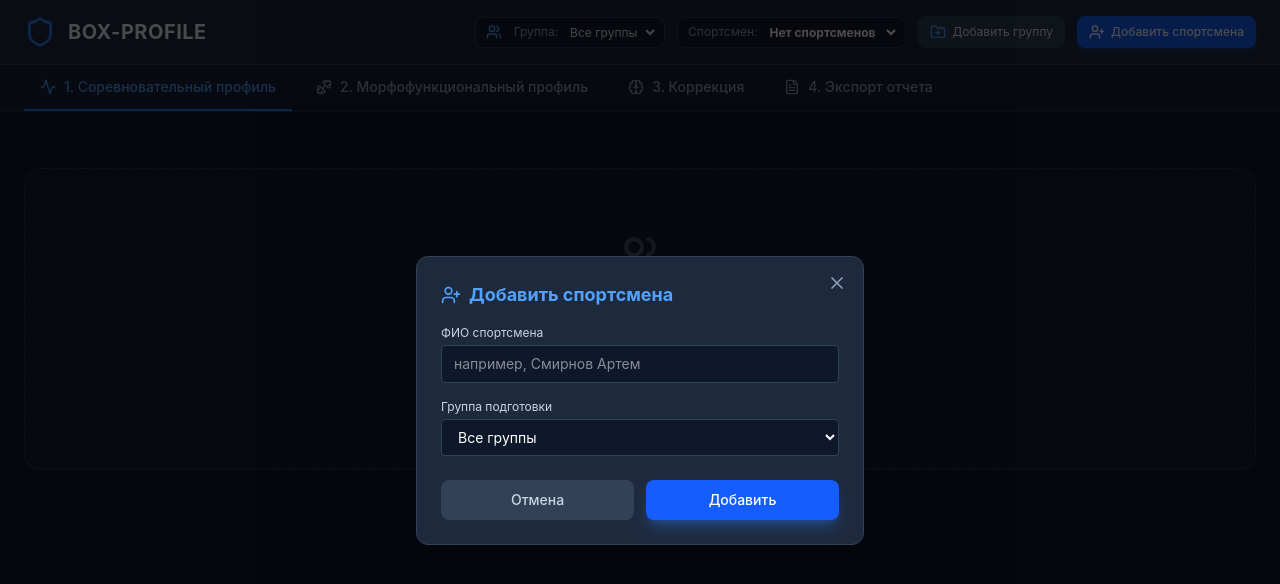
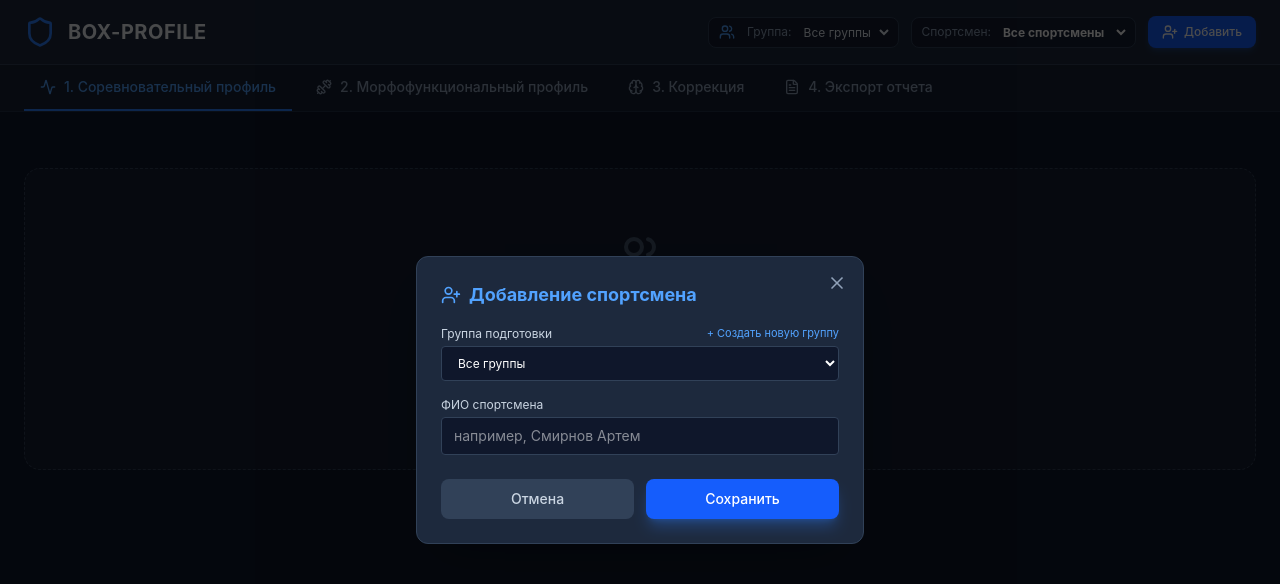
Before and after one commit to konstantinsharomov125/boxing-pwa, a React (Vite) app: page / in a window 1280 px wide. Both pictures are taken after a click on the button "Добавить спортсмена". Shown: the top 584 px of the page. Built offline with nearby package versions, Linux system fonts and the light colour scheme.

Commit message:
feat: unified add modal, delete options, and default label

```diff
--- a/src/App.jsx
+++ b/src/App.jsx
@@ -1,5 +1,5 @@
 import React, { useState, useEffect } from 'react';
-import { Shield, Activity, Dumbbell, Brain, UserPlus, FileText, X, FolderPlus, Users } from 'lucide-react';
+import { Shield, Activity, Dumbbell, Brain, UserPlus, FileText, X, Users, Trash2, Plus } from 'lucide-react';
 import BoxDataView from './components/BoxDataView';
 import PhysTestView from './components/PhysTestView';
 import MatrixView from './components/MatrixView';
@@ -8,7 +8,7 @@ import ReportView from './components/ReportView';
 export default function App() {
   const [activeTab, setActiveTab] = useState('boxdata');
 
-  // Чистый список групп (по умолчанию только "Все группы")
+  // Список групп (по умолчанию "Все группы")
   const [groups, setGroups] = useState(() => {
     const saved = localStorage.getItem('box_groups');
     return saved ? JSON.parse(saved) : ['Все группы'];
@@ -16,7 +16,7 @@ export default function App() {
 
   const [selectedGroup, setSelectedGroup] = useState('Все группы');
 
-  // Чистый список спортсменов
+  // Список спортсменов
   const [athletes, setAthletes] = useState(() => {
     const saved = localStorage.getItem('box_athletes');
     if (saved) {
@@ -26,14 +26,12 @@ export default function App() {
   });
 
   const [selectedAthlete, setSelectedAthlete] = useState(athletes[0] || null);
-  const [isAddAthleteOpen, setIsAddAthleteOpen] = useState(false);
-  const [isManageGroupsOpen, setIsManageGroupsOpen] = useState(false);
+  const [isAddModalOpen, setIsAddModalOpen] = useState(false);
 
-  // Поля формы добавления атлета (ФИО и группа)
-  const [newName, setNewName] = useState('');
-  const [newGroup, setNewGroup] = useState(groups[0] || 'Все группы');
-
-  // Поле создания новой группы
+  // Поля единого модального окна
+  const [athleteNameInput, setAthleteNameInput] = useState('');
+  const [targetGroup, setTargetGroup] = useState('Все группы');
+  const [isCreatingNewGroup, setIsCreatingNewGroup] = useState(false);
   const [newGroupNameInput, setNewGroupNameInput] = useState('');
 
   useEffect(() => {
@@ -44,12 +42,11 @@ export default function App() {
     localStorage.setItem('box_athletes', JSON.stringify(athletes));
   }, [athletes]);
 
-  // Фильтрация спортсменов по выбранной группе
+  // Фильтрация спортсменов по группе
   const filteredAthletes = selectedGroup === 'Все группы'
     ? athletes
     : athletes.filter(a => a.group === selectedGroup);
 
-  // Синхронизация активного спортсмена
   useEffect(() => {
     if (filteredAthletes.length > 0) {
       if (!filteredAthletes.some(a => a.id === selectedAthlete?.id)) {
@@ -60,14 +57,30 @@ export default function App() {
     }
   }, [selectedGroup, filteredAthletes, selectedAthlete]);
 
-  const handleAddAthlete = (e) => {
+  // Единый обработчик добавления группы/спортсмена
+  const handleAddSubmit = (e) => {
     e.preventDefault();
-    if (!newName.trim()) return;
+    let finalGroup = targetGroup;
+
+    // Если тренером создается новая группа
+    if (isCreatingNewGroup && newGroupNameInput.trim()) {
+      finalGroup = newGroupNameInput.trim();
+      if (!groups.includes(finalGroup)) {
+        setGroups([...groups, finalGroup]);
+      }
+    } else if (finalGroup === 'Все группы') {
+      finalGroup = groups[1] || 'Основная группа';
+      if (!groups.includes(finalGroup)) {
+        setGroups([...groups, finalGroup]);
+      }
+    }
+
+    if (!athleteNameInput.trim()) return;
 
     const newAthlete = {
       id: Date.now(),
-      name: newName.trim(),
-      group: newGroup === 'Все группы' ? (groups[1] || 'Основная группа') : newGroup,
+      name: athleteNameInput.trim(),
+      group: finalGroup,
       style: 'Темповик',
       weight: '67 кг',
     };
@@ -75,17 +88,34 @@ export default function App() {
     const updated = [...athletes, newAthlete];
     setAthletes(updated);
     setSelectedAthlete(newAthlete);
-    setNewName('');
-    setIsAddAthleteOpen(false);
+
+    // Сброс полей
+    setAthleteNameInput('');
+    setNewGroupNameInput('');
+    setIsCreatingNewGroup(false);
+    setIsAddModalOpen(false);
   };
 
-  const handleCreateGroup = (e) => {
-    e.preventDefault();
-    if (!newGroupNameInput.trim() || groups.includes(newGroupNameInput.trim())) return;
-    const updatedGroups = [...groups, newGroupNameInput.trim()];
-    setGroups(updatedGroups);
-    setNewGroup(newGroupNameInput.trim());
-    setNewGroupNameInput('');
+  // Функция удаления спортсмена
+  const handleDeleteAthlete = (id) => {
+    if (window.confirm('Вы уверены, что хотите удалить спортсмена?')) {
+      const updated = athletes.filter(a => a.id !== id);
+      setAthletes(updated);
+      if (selectedAthlete?.id === id) {
+        setSelectedAthlete(updated[0] || null);
+      }
+    }
+  };
+
+  // Функция удаления группы
+  const handleDeleteGroup = (groupName) => {
+    if (groupName === 'Все группы') return;
+    if (window.confirm(`Удалить группу "${groupName}"? Спортсмены этой группы перейдут в "Все группы".`)) {
+      setGroups(groups.filter(g => g !== groupName));
+      if (selectedGroup === groupName) {
+        setSelectedGroup('Все группы');
+      }
+    }
   };
 
   return (
@@ -99,9 +129,9 @@ export default function App() {
           </div>
         </div>
 
-        {/* Правый верхний блок управления */}
+        {/* Управление выбором и добавлением */}
         <div className="flex flex-wrap items-center gap-3">
-          {/* Селект выбор группы */}
+          {/* Фильтр по группе */}
           <div className="flex items-center space-x-2 bg-slate-900/60 p-1.5 rounded-lg border border-slate-700">
             <Users className="w-4 h-4 text-blue-400 ml-1" />
             <span className="text-xs text-slate-400 pl-1">Группа:</span>
@@ -114,9 +144,19 @@ export default function App() {
                 <option key={idx} value={g} className="bg-slate-800 text-white">{g}</option>
               ))}
             </select>
+
+            {selectedGroup !== 'Все группы' && (
+              <button
+                onClick={() => handleDeleteGroup(selectedGroup)}
+                className="text-slate-500 hover:text-red-400 p-1 transition-colors cursor-pointer"
+                title="Удалить выбранную группу"
+              >
+                <Trash2 className="w-3.5 h-3.5" />
+              </button>
+            )}
           </div>
 
-          {/* Селект выбор спортсмена */}
+          {/* Выбор спортсмена */}
           <div className="flex items-center space-x-2 bg-slate-900/60 p-1.5 rounded-lg border border-slate-700">
             <span className="text-xs text-slate-400 pl-1">Спортсмен:</span>
             <select
@@ -124,36 +164,33 @@ export default function App() {
               value={selectedAthlete ? selectedAthlete.id : ''}
               onChange={(e) => setSelectedAthlete(athletes.find(a => a.id == e.target.value))}
             >
-              {filteredAthletes.length > 0 ? (
-                filteredAthletes.map(a => (
-                  <option key={a.id} value={a.id} className="bg-slate-800 text-white font-normal">
-                    {a.name}
-                  </option>
-                ))
-              ) : (
-                <option value="" disabled className="bg-slate-800 text-slate-500">Нет спортсменов</option>
-              )}
+              <option value="" disabled className="bg-slate-800 text-slate-400">Все спортсмены</option>
+              {filteredAthletes.map(a => (
+                <option key={a.id} value={a.id} className="bg-slate-800 text-white font-normal">
+                  {a.name}
+                </option>
+              ))}
             </select>
+
+            {selectedAthlete && (
+              <button
+                onClick={() => handleDeleteAthlete(selectedAthlete.id)}
+                className="text-slate-500 hover:text-red-400 p-1 transition-colors cursor-pointer"
+                title="Удалить спортсмена"
+              >
+                <Trash2 className="w-3.5 h-3.5" />
+              </button>
+            )}
           </div>
 
-          {/* Кнопка добавления группы */}
+          {/* Единая кнопка добавления */}
           <button
-            onClick={() => setIsManageGroupsOpen(true)}
-            className="bg-slate-700 hover:bg-slate-600 text-slate-200 text-xs px-3 py-2 rounded-lg flex items-center gap-1.5 transition-colors cursor-pointer"
-            title="Добавить группу"
-          >
-            <FolderPlus className="w-4 h-4 text-blue-400" />
-            <span>Добавить группу</span>
-          </button>
-
-          {/* Кнопка добавления спортсмена */}
-          <button
-            onClick={() => setIsAddAthleteOpen(true)}
-            className="bg-blue-600 hover:bg-blue-500 text-white text-xs font-medium px-3 py-2 rounded-lg flex items-center gap-1.5 transition-colors cursor-pointer shadow-md shadow-blue-500/20"
-            title="Добавить спортсмена"
+            onClick={() => setIsAddModalOpen(true)}
+            className="bg-blue-600 hover:bg-blue-500 text-white text-xs font-medium px-3.5 py-2 rounded-lg flex items-center gap-1.5 transition-colors cursor-pointer shadow-md shadow-blue-500/20"
+            title="Добавить спортсмена или группу"
           >
             <UserPlus className="w-4 h-4" />
-            <span>Добавить спортсмена</span>
+            <span>Добавить</span>
           </button>
         </div>
       </header>
@@ -205,117 +242,94 @@ export default function App() {
         ) : (
           <div className="text-center py-16 bg-slate-800/40 rounded-2xl border border-dashed border-slate-700 my-8">
             <Users className="w-12 h-12 text-slate-600 mx-auto mb-3" />
-            <h3 className="text-lg font-medium text-slate-300 mb-1">Спортсмены не найдены</h3>
+            <h3 className="text-lg font-medium text-slate-300 mb-1">Все спортсмены</h3>
             <p className="text-xs text-slate-500 max-w-md mx-auto mb-4">
-              В выбранной группе пока нет зарегистрированных спортсменов. Нажмите «Добавить спортсмена», чтобы начать работу.
+              В системе пока нет зарегистрированных спортсменов. Нажмите кнопку «Добавить», чтобы занести данные.
             </p>
             <button
-              onClick={() => setIsAddAthleteOpen(true)}
+              onClick={() => setIsAddModalOpen(true)}
               className="bg-blue-600 hover:bg-blue-500 text-white text-xs font-medium px-4 py-2 rounded-lg inline-flex items-center gap-1.5 cursor-pointer shadow-lg shadow-blue-500/20"
             >
-              <UserPlus className="w-4 h-4" />
-              <span>Добавить первого спортсмена</span>
+              <Plus className="w-4 h-4" />
+              <span>Добавить спортсмена</span>
             </button>
           </div>
         )}
       </main>
 
-      {/* МОДАЛЬНОЕ ОКНО: Добавление спортсмена */}
-      {isAddAthleteOpen && (
+      {/* ЕДИННОЕ МОДАЛЬНОЕ ОКНО: Добавление группы и спортсмена */}
+      {isAddModalOpen && (
         <div className="fixed inset-0 bg-black/70 flex items-center justify-center p-4 z-50 animate-fade-in">
           <div className="bg-slate-800 border border-slate-700 rounded-xl max-w-md w-full p-6 shadow-2xl relative">
-            <button onClick={() => setIsAddAthleteOpen(false)} className="absolute top-4 right-4 text-slate-400 hover:text-white cursor-pointer">
+            <button onClick={() => setIsAddModalOpen(false)} className="absolute top-4 right-4 text-slate-400 hover:text-white cursor-pointer">
               <X className="w-5 h-5" />
             </button>
 
             <h3 className="text-lg font-bold text-blue-400 mb-4 flex items-center gap-2">
-              <UserPlus className="w-5 h-5" /> Добавить спортсмена
+              <UserPlus className="w-5 h-5" /> Добавление спортсмена
             </h3>
 
-            <form onSubmit={handleAddAthlete} className="space-y-4">
+            <form onSubmit={handleAddSubmit} className="space-y-4">
+              {/* Строка 1: Выбор или создание группы */}
+              <div>
+                <div className="flex justify-between items-center mb-1">
+                  <label className="text-xs text-slate-300">Группа подготовки</label>
+                  <button
+                    type="button"
+                    onClick={() => setIsCreatingNewGroup(!isCreatingNewGroup)}
+                    className="text-[11px] text-blue-400 hover:underline cursor-pointer"
+                  >
+                    {isCreatingNewGroup ? '← Выбрать из списка' : '+ Создать новую группу'}
+                  </button>
+                </div>
+
+                {isCreatingNewGroup ? (
+                  <input
+                    type="text"
+                    required
+                    placeholder="Название новой группы"
+                    value={newGroupNameInput}
+                    onChange={(e) => setNewGroupNameInput(e.target.value)}
+                    className="w-full bg-slate-900 border border-slate-700 rounded px-3 py-2 text-xs text-white focus:border-blue-500 focus:outline-none"
+                  />
+                ) : (
+                  <select
+                    value={targetGroup}
+                    onChange={(e) => setTargetGroup(e.target.value)}
+                    className="w-full bg-slate-900 border border-slate-700 rounded px-3 py-2 text-xs text-white focus:border-blue-500 focus:outline-none cursor-pointer"
+                  >
+                    {groups.map((g, idx) => (
+                      <option key={idx} value={g}>{g}</option>
+                    ))}
+                  </select>
+                )}
+              </div>
+
+              {/* Строка 2: Ввод ФИО */}
               <div>
                 <label className="block text-xs text-slate-300 mb-1">ФИО спортсмена</label>
                 <input
                   type="text"
                   required
                   placeholder="например, Смирнов Артем"
-                  value={newName}
-                  onChange={(e) => setNewName(e.target.value)}
+                  value={athleteNameInput}
+                  onChange={(e) => setAthleteNameInput(e.target.value)}
                   className="w-full bg-slate-900 border border-slate-700 rounded px-3 py-2 text-sm text-white focus:border-blue-500 focus:outline-none"
                 />
               </div>
 
-              <div>
-                <label className="block text-xs text-slate-300 mb-1">Группа подготовки</label>
-                <select
-                  value={newGroup}
-                  onChange={(e) => setNewGroup(e.target.value)}
-                  className="w-full bg-slate-900 border border-slate-700 rounded px-3 py-2 text-sm text-white focus:border-blue-500 focus:outline-none cursor-pointer"
-                >
-                  {groups.map((g, idx) => (
-                    <option key={idx} value={g}>{g}</option>
-                  ))}
-                </select>
-              </div>
-
               <div className="pt-2 flex gap-3">
-                <button type="button" onClick={() => setIsAddAthleteOpen(false)} className="flex-1 bg-slate-700 hover:bg-slate-600 text-slate-300 py-2.5 rounded-lg text-sm font-medium cursor-pointer">
+                <button type="button" onClick={() => setIsAddModalOpen(false)} className="flex-1 bg-slate-700 hover:bg-slate-600 text-slate-300 py-2.5 rounded-lg text-sm font-medium cursor-pointer">
                   Отмена
                 </button>
                 <button type="submit" className="flex-1 bg-blue-600 hover:bg-blue-500 text-white py-2.5 rounded-lg text-sm font-medium cursor-pointer shadow-lg shadow-blue-500/30">
-                  Добавить
+                  Сохранить
                 </button>
               </div>
             </form>
           </div>
         </div>
       )}
-
-      {/* МОДАЛЬНОЕ ОКНО: Добавить группу */}
-      {isManageGroupsOpen && (
-        <div className="fixed inset-0 bg-black/70 flex items-center justify-center p-4 z-50 animate-fade-in">
-          <div className="bg-slate-800 border border-slate-700 rounded-xl max-w-md w-full p-6 shadow-2xl relative">
-            <button onClick={() => setIsManageGroupsOpen(false)} className="absolute top-4 right-4 text-slate-400 hover:text-white cursor-pointer">
-              <X className="w-5 h-5" />
-            </button>
-
-            <h3 className="text-lg font-bold text-blue-400 mb-4 flex items-center gap-2">
-              <FolderPlus className="w-5 h-5" /> Добавить группу
-            </h3>
-
-            <form onSubmit={handleCreateGroup} className="mb-4 flex gap-2">
-              <input
-                type="text"
-                placeholder="Название новой группы"
-                value={newGroupNameInput}
-                onChange={(e) => setNewGroupNameInput(e.target.value)}
-                className="flex-1 bg-slate-900 border border-slate-700 rounded px-3 py-2 text-xs text-white focus:outline-none focus:border-blue-500"
-              />
-              <button type="submit" className="bg-emerald-600 hover:bg-emerald-500 text-white text-xs px-3 py-2 rounded font-medium cursor-pointer">
-                Создать
-              </button>
-            </form>
-
-            <div className="space-y-2 max-h-48 overflow-y-auto">
-              <span className="text-xs text-slate-400 block font-semibold mb-1">Существующие группы:</span>
-              {groups.map((g, idx) => (
-                <div key={idx} className="bg-slate-900/60 p-2.5 rounded border border-slate-700 text-xs text-slate-200 flex justify-between items-center">
-                  <span>{g}</span>
-                  <span className="text-[10px] text-slate-500">
-                    {g === 'Все группы' ? `${athletes.length} атл.` : `${athletes.filter(a => a.group === g).length} атл.`}
-                  </span>
-                </div>
-              ))}
-            </div>
-
-            <div className="mt-6 pt-2 border-t border-slate-700 flex justify-end">
-              <button onClick={() => setIsManageGroupsOpen(false)} className="bg-slate-700 hover:bg-slate-600 text-white px-4 py-2 rounded text-xs cursor-pointer">
-                Закрыть
-              </button>
-            </div>
-          </div>
-        </div>
-      )}
     </div>
   );
 }
```
